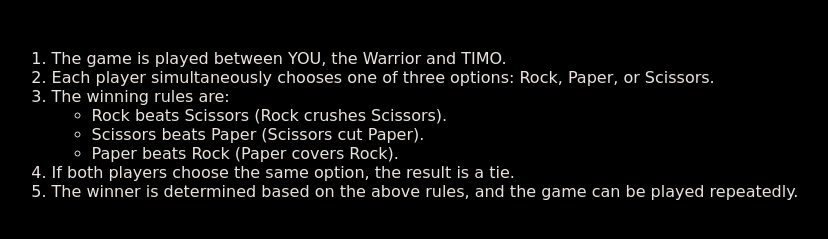
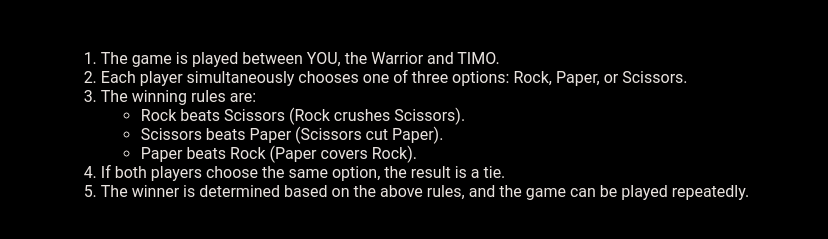
Before and after one commit to debshika06dd/Clash-of-RPS-Warrior-VS-TIMO, a plain HTML site: page rules.html in a window 1280 px wide. Shown: the part 119-358 px from the top of the page, without its empty margins (235-1063 px from the left). Drawn offline with Linux system fonts and the light colour scheme.

Commit message:
style.css

```diff
--- a/css/style.css
+++ b/css/style.css
@@ -160,7 +160,6 @@ body {
   /* text-align: center; */
   background-color: #000000;
   color: #E9E3DF;
-  font-family: 'Permanent Marker', cursive;;
   font-size: bolder;
   text-align: center; /* center the text itself */
   display: flex;
@@ -168,6 +167,7 @@ body {
 }
 
 .literal-rules ol{
+  font-family: 'Roboto', san-serif;
   text-align: left;  /* keep list items aligned neatly */
   display: inline-block; /* makes the list shrink to its content */
   margin-top:20px;
```
